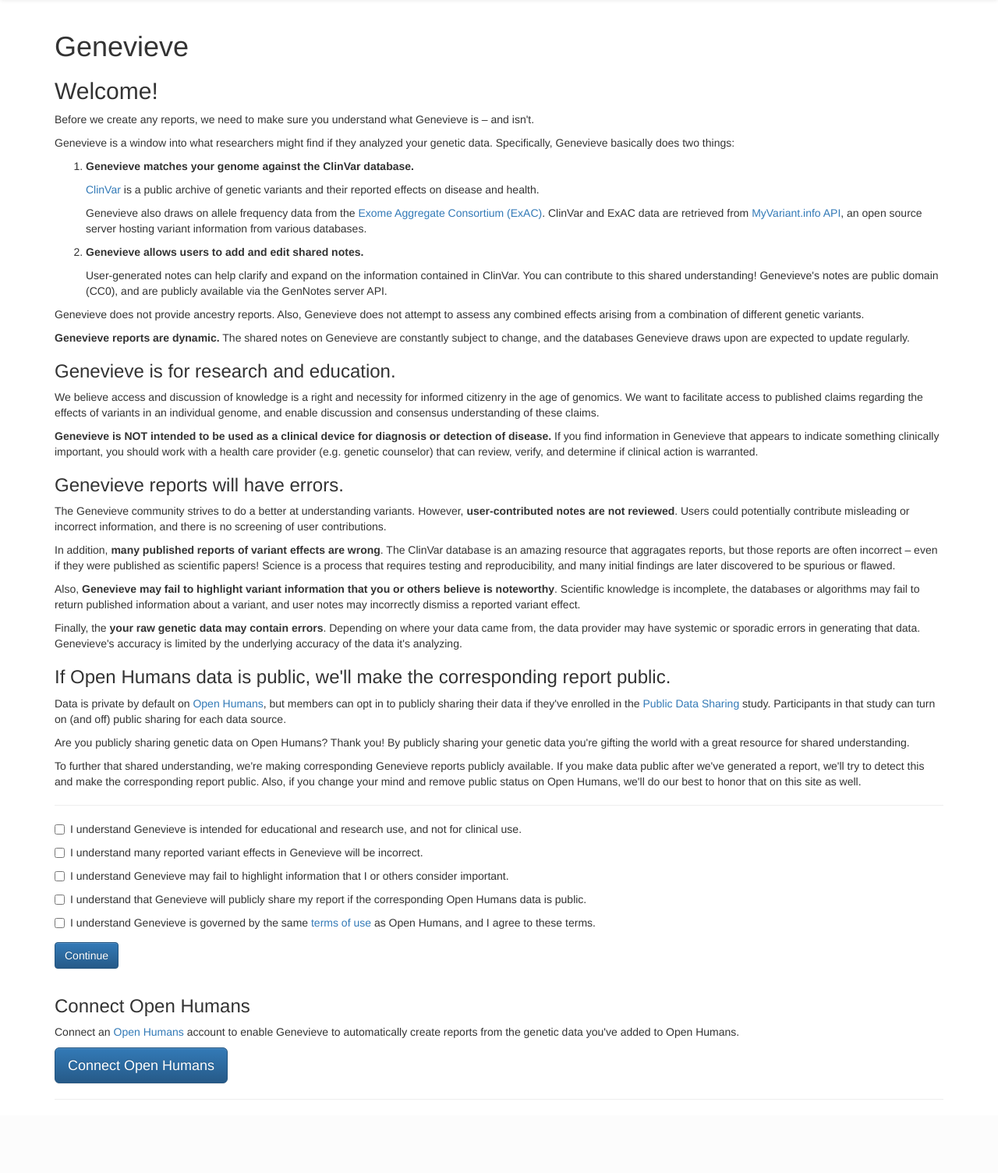
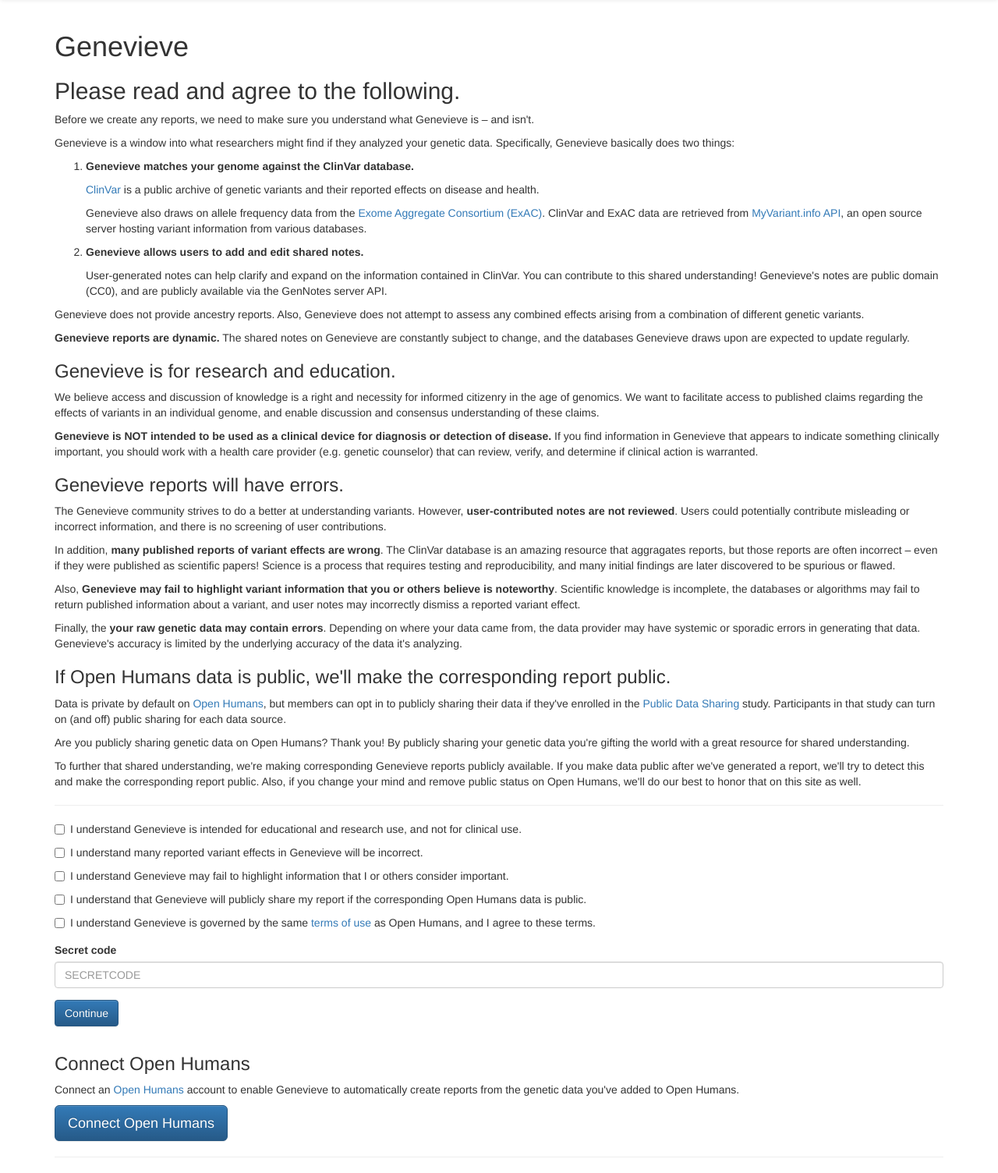
Before and after one commit to madprime/genevieve, a Django app: template genevieve_client/templates/genevieve_client/home.html in a window 1280 px wide. Shown: the part 52-1556 px from the top of the page at 78% size. Before the commit the page ends 1462 px from the top, so only its background shows below. Run offline with Django 3.2, Linux system fonts and the light colour scheme; the template is opened without the code that fills it, so the values that code supplies are empty; the visitor is signed in with stand-in values (Sample User, id 1); parts of the project's set-up code (start-up, migrations or seed data) failed here and were passed over; some libraries are stand-ins or nearby versions.

Commit message:
Tweak the terms page, add temporary secret code

```diff
--- a/genevieve_client/settings.py
+++ b/genevieve_client/settings.py
@@ -32,6 +32,8 @@ SECRET_KEY = os.getenv('SECRET_KEY')
 DEBUG = to_bool('DEBUG', 'false')
 ALLOWED_HOSTS = ['*']
 
+# SECRETCODE code.
+SECRETCODE = os.getenv('SECRETCODE')
 
 INSTALLED_APPS = (
     'django.contrib.admin',
--- a/genevieve_client/templates/genevieve_client/home.html
+++ b/genevieve_client/templates/genevieve_client/home.html
@@ -5,7 +5,7 @@
 <h1>Genevieve</h1>
 
 {% if user.is_authenticated and not user.genevieveuser.agreed_to_terms %}
-<h2>Welcome!</h2>
+<h2>Please read and agree to the following.</h2>
 <p>
   Before we create any reports, we need to make sure you understand
   what Genevieve is &ndash; and isn't.
@@ -58,6 +58,12 @@
         <a href="http://www.openhumans.org/terms/">terms of use</a> as Open
         Humans, and I agree to these terms.
       </label>
+    </div>
+    {# SECRETCODE code #}
+    <div class="form-group">
+      <label for="secretcode">Secret code</label>
+      <input type="text" class="form-control" id="secretcode"
+       name="secretcode" placeholder="SECRETCODE">
     </div>
     <button type="submit" class="btn btn-primary" style="margin-bottom:15px;">
       Continue</button>
```
Also changed, not shown: genevieve_client/views.py (+7 -2 lines).
